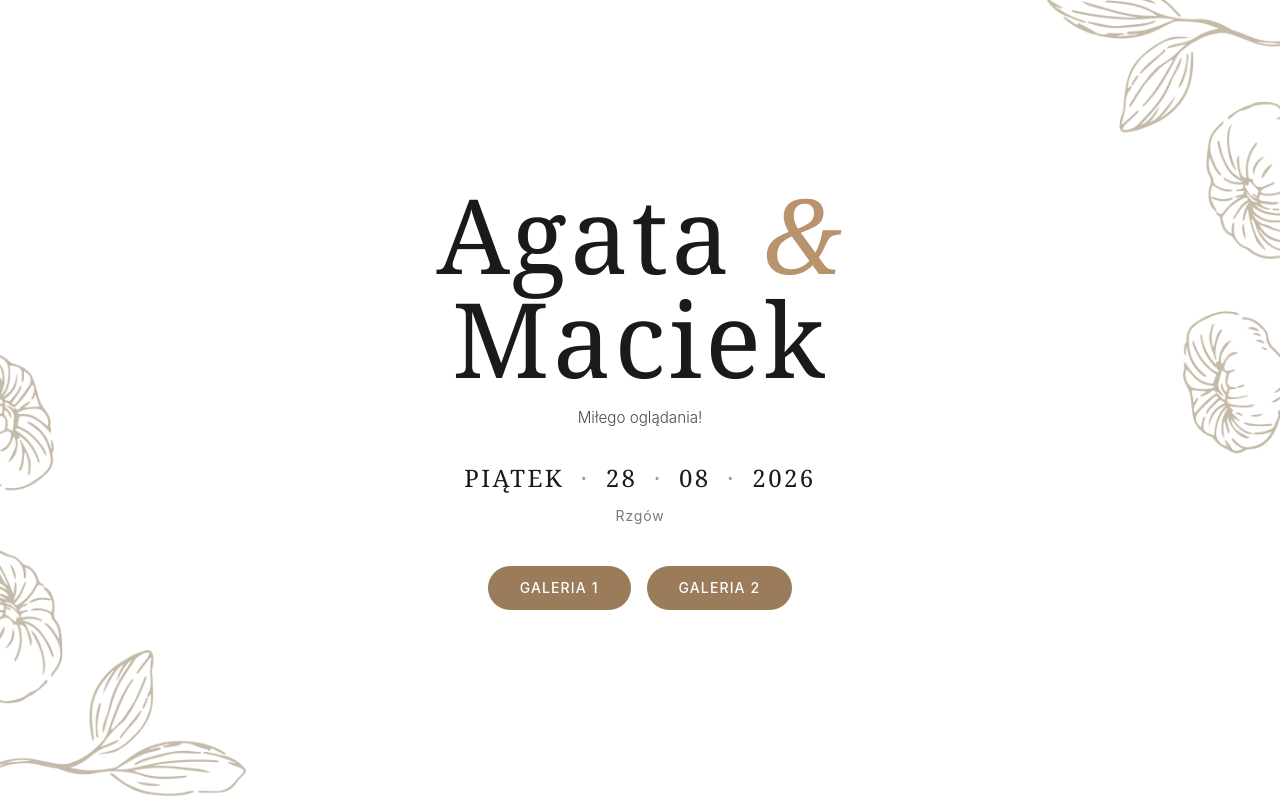
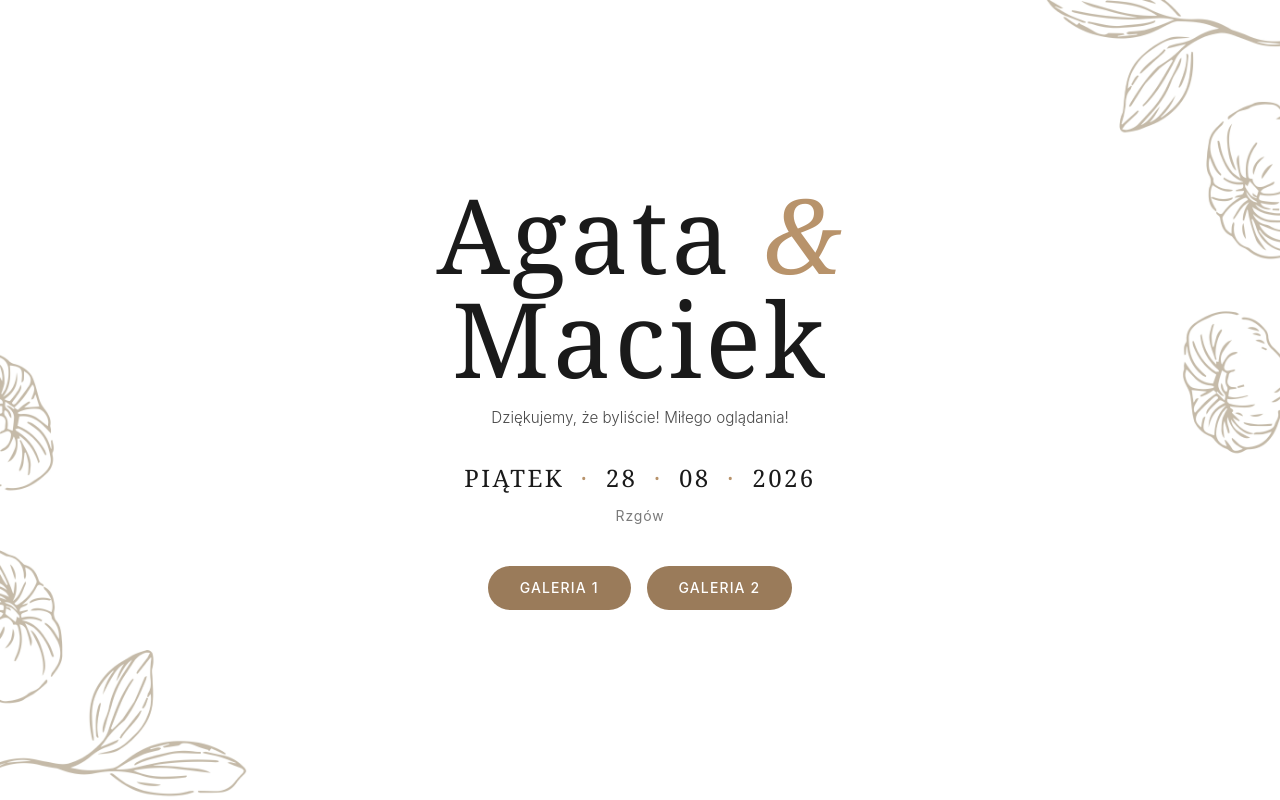
Before and after one commit to ddr997/agatamaciekwesele, an Astro site: page / in a window 1280 px wide. Built offline with nearby package versions, Linux system fonts and the light colour scheme; Astro itself is replaced by a stand-in of ours.

```diff
--- a/src/pages/index.astro
+++ b/src/pages/index.astro
@@ -28,7 +28,7 @@ const BANNER_MOBILE = asset('banner_mobile.jpg');
 						Agata <span class="italic text-brand">&amp;</span> Maciek
 					</h1>
 					<p class="text-[0.95em] text-ink/80 leading-relaxed max-w-md mx-auto mb-8 font-light hero-line">
-						Miłego oglądania!
+						Dziękujemy, że byliście! Miłego oglądania!
 					</p>
 					<div class="font-serif text-2xl font-medium text-ink tracking-[0.1em] uppercase hero-line">
 						<span>piątek</span>
```
